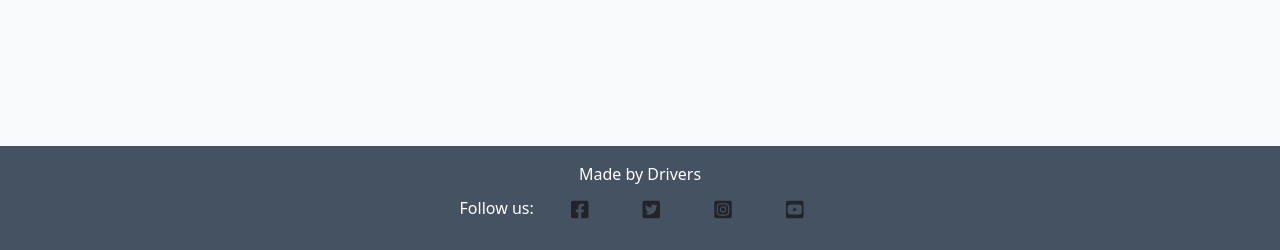
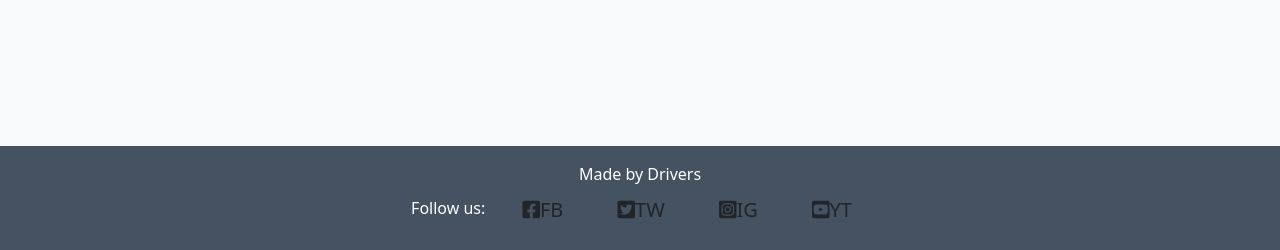
Before and after one commit to ian-IBCIRL/IB-PP4-MVP, a Django app: page /post_vehicle_view/ in a window 1280 px wide. Shown: the part 550-800 px from the top of the page. Run offline with Django 3.2, Linux system fonts and the light colour scheme; some libraries are stand-ins or nearby versions.

Commit message:
updated footer for Aria notes

```diff
--- a/templates/base.html
+++ b/templates/base.html
@@ -108,10 +108,10 @@
     <footer class="footer mt-auto py-3 dark-bg">
         <p class="m-0 text-center text-white">Made by Drivers</p>
         <p class="m-0 text-center text-white">Follow us:
-            <a href="https://www.facebook.com/" target="_blank" class="btn btn-floating btn-lg"><i class="fab fa-facebook-square ms-3"></i></a>
-            <a href="https://www.twitter.com/ianbowell" target="_blank" class="btn btn-floating btn-lg"><i class="fab fa-twitter-square ms-3"></i></a>
-            <a href="https://www.instagram.com/skianianiam" target="_blank" class="btn btn-floating btn-lg"><i class="fab fa-instagram-square ms-3"></i></a>
-            <a href="https://www.youtube.com/" target="_blank" class="btn btn-floating btn-lg"><i class="fab fa-youtube-square ms-3"></i></a></p>
+            <a href="https://www.facebook.com/" target="_blank" class="btn btn-floating btn-lg"><i class="fab fa-facebook-square ms-3"></i>FB</a>
+            <a href="https://www.twitter.com/ianbowell" target="_blank" class="btn btn-floating btn-lg"><i class="fab fa-twitter-square ms-3"></i>TW</a>
+            <a href="https://www.instagram.com/skianianiam" target="_blank" class="btn btn-floating btn-lg"><i class="fab fa-instagram-square ms-3"></i>IG</a>
+            <a href="https://www.youtube.com/" target="_blank" class="btn btn-floating btn-lg"><i class="fab fa-youtube-square ms-3"></i>YT</a></p>
     </footer>
     <script>
         setTimeout(function () {
```
